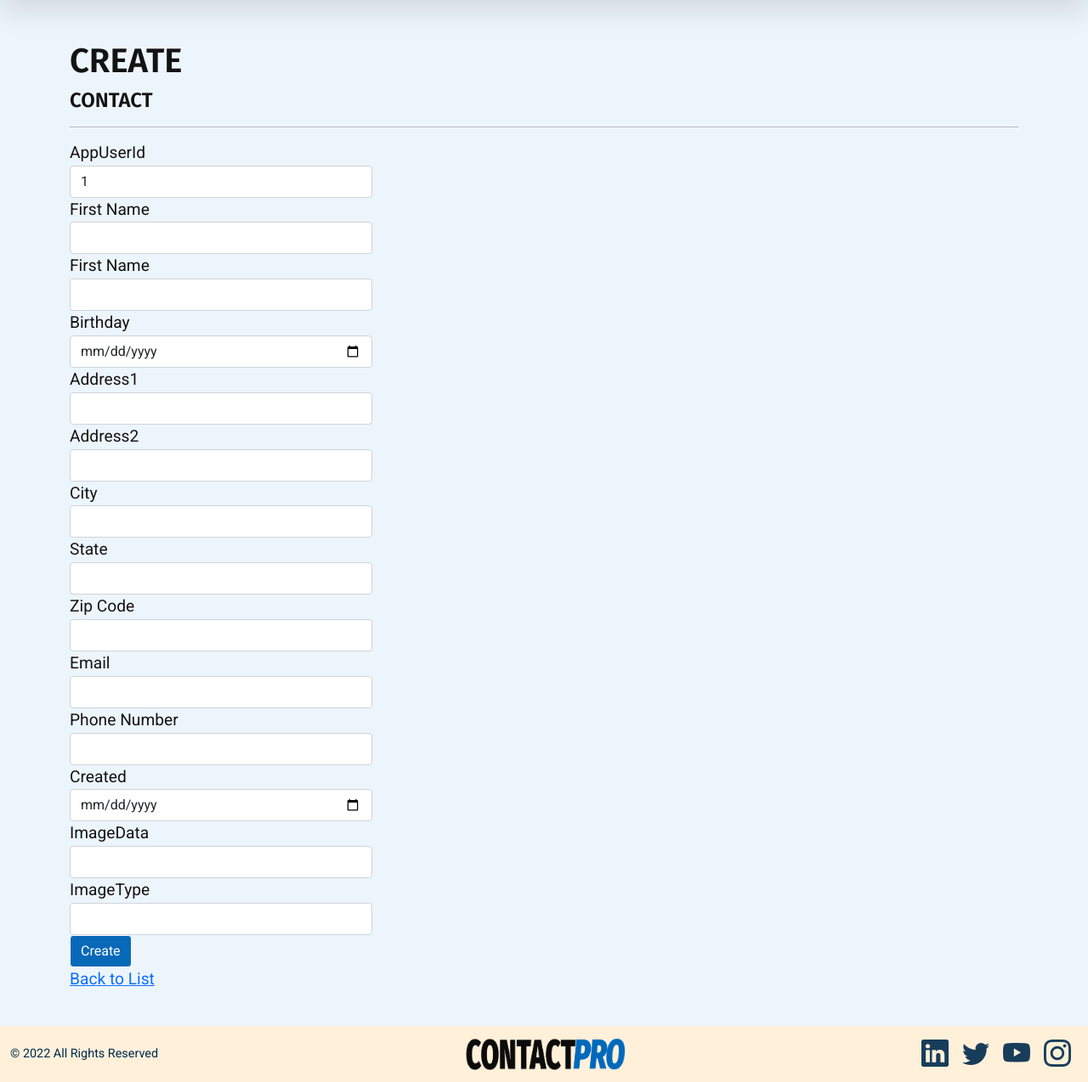
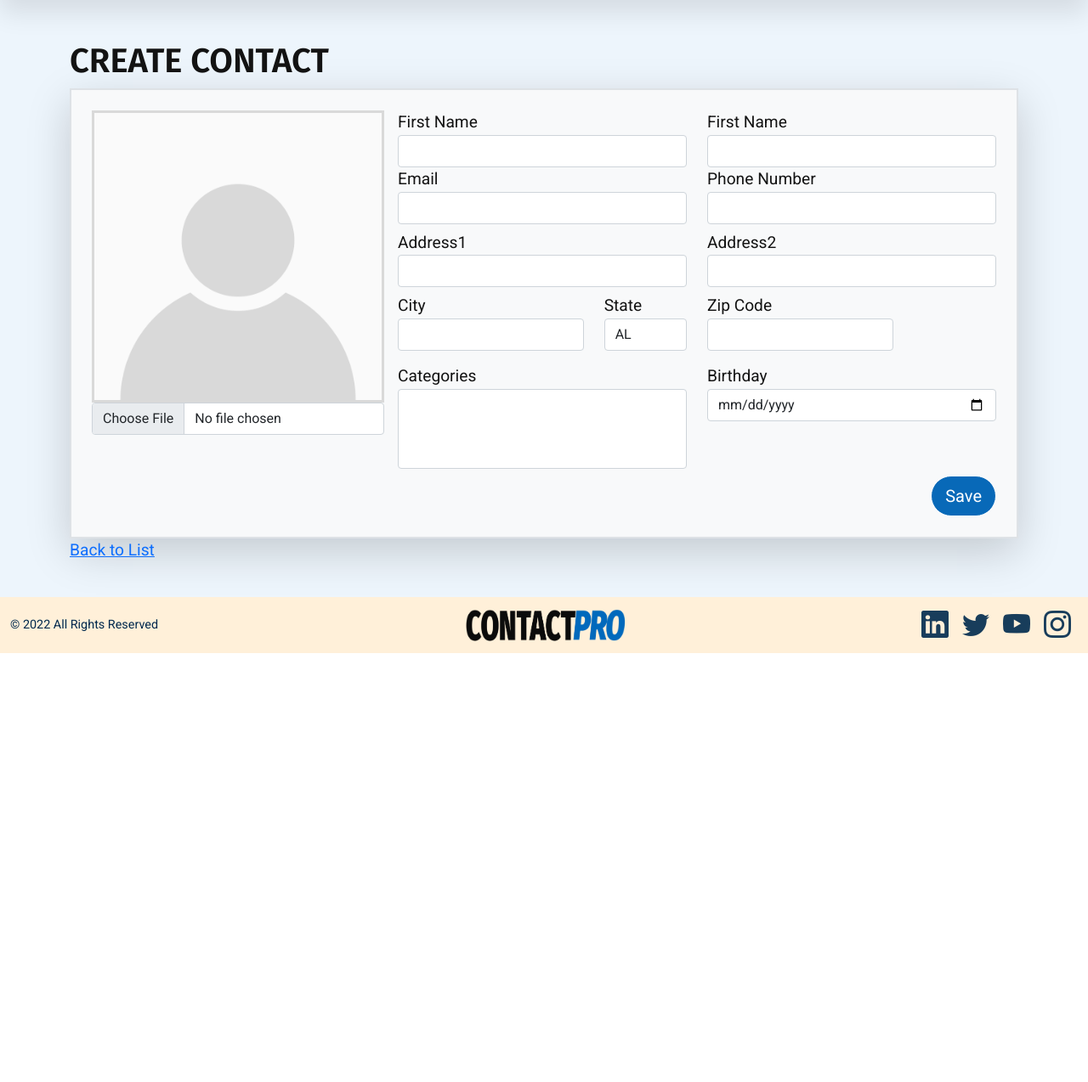
Before and after one commit to Baker-Developer/ContactPro, an ASP.NET Core app: page /Contacts/Create in a window 1280 px wide. Shown: the part 72-1346 px from the top of the page at 85% size. After the commit the page ends 841 px from the top, so only its background shows below. Run offline with ASP.NET Core 8, Linux system fonts and the light colour scheme; the visitor is signed in with stand-in values (Sample User, id 1); lists and menus that the app fills with data are empty; some libraries are stand-ins or nearby versions.

Commit message:
More Features Added

```diff
--- a/Controllers/ContactsController.cs
+++ b/Controllers/ContactsController.cs
@@ -8,6 +8,8 @@
 using Microsoft.AspNetCore.Identity;
 using Microsoft.AspNetCore.Authorization;
 using ContactPro.Data;
+using ContactPro.Enums;
+using ContactPro.Services.Interfaces;
 using ContactPro.Models;
 
 namespace ContactPro.Controllers
@@ -15,10 +17,16 @@
     public class ContactsController : Controller
     {
         private readonly ApplicationDbContext _context;
+        private readonly UserManager<AppUser> _userManager;
+        private readonly IImageService _imageService;
 
-        public ContactsController(ApplicationDbContext context)
+
+        public ContactsController(ApplicationDbContext context,
+            UserManager<AppUser> userManager, IImageService imageService)
         {
             _context = context;
+            _userManager = userManager;
+            _imageService = imageService;
         }
 
         // GET: Contacts
@@ -54,25 +62,43 @@
         public IActionResult Create()
         {
             ViewData["AppUserId"] = new SelectList(_context.Users, "Id", "Id");
+            ViewData["StatesList"] = new SelectList(Enum.GetValues(typeof(States)));
+
             return View();
         }
 
         // POST: Contacts/Create
-        // To protect from overposting attacks, enable the specific properties you want to bind to.
-        // For more details, see http://go.microsoft.com/fwlink/?LinkId=317598.
         [HttpPost]
         [ValidateAntiForgeryToken]
         [Authorize]
-        public async Task<IActionResult> Create([Bind("Id,AppUserId,FirstName,LastName,BirthDate,Address1,Address2,City,State,ZipCode,Email,PhoneNumber,Created,ImageData,ImageType")] Contact contact)
+        public async Task<IActionResult> Create([Bind("Id,FirstName,LastName,BirthDate,Address1,Address2,City,State,ZipCode,Email,PhoneNumber,ImageFile")] Contact contact)
         {
+
+            ModelState.Remove("AppUserId");
+
             if (ModelState.IsValid)
             {
+                contact.AppUserId = _userManager.GetUserId(User);
+                contact.Created = DateTime.SpecifyKind(DateTime.Now, DateTimeKind.Utc);
+
+                if (contact.BirthDate != null)
+                {
+                    contact.BirthDate = DateTime.SpecifyKind(contact.BirthDate.Value, DateTimeKind.Utc);
+                }
+
+                if (contact.ImageFile != null)
+                {
+                    contact.ImageData = await _imageService.ConvertFileToByteArrayAsync(contact.ImageFile);
+                    contact.ImageType = contact.ImageFile.ContentType;
+                }
+
+
                 _context.Add(contact);
                 await _context.SaveChangesAsync();
                 return RedirectToAction(nameof(Index));
             }
-            ViewData["AppUserId"] = new SelectList(_context.Users, "Id", "Id", contact.AppUserId);
-            return View(contact);
+
+            return RedirectToAction(nameof(Index));
         }
 
         // GET: Contacts/Edit/5
@@ -172,7 +198,7 @@
 
         private bool ContactExists(int id)
         {
-          return _context.Contacts.Any(e => e.Id == id);
+            return _context.Contacts.Any(e => e.Id == id);
         }
     }
 }
--- a/Enum/States.cs
+++ b/Enums/States.cs
@@ -1,4 +1,4 @@
-namespace ContactPro.Enum
+namespace ContactPro.Enums
 {
     public enum States
     {
--- a/Models/Contact.cs
+++ b/Models/Contact.cs
@@ -1,6 +1,6 @@
 using System.ComponentModel.DataAnnotations;
 using System.ComponentModel.DataAnnotations.Schema;
-using ContactPro.Enum;
+using ContactPro.Enums;
 namespace ContactPro.Models
 {
     public class Contact
--- a/Program.cs
+++ b/Program.cs
@@ -1,5 +1,7 @@
 using ContactPro.Data;
 using ContactPro.Models;
+using ContactPro.Services;
+using ContactPro.Services.Interfaces;
 using Microsoft.AspNetCore.Identity;
 using Microsoft.EntityFrameworkCore;
 using System.Runtime;
@@ -17,6 +19,9 @@
 builder.Services.AddDefaultIdentity<AppUser>(options => options.SignIn.RequireConfirmedAccount = true)
     .AddEntityFrameworkStores<ApplicationDbContext>();
 builder.Services.AddControllersWithViews();
+
+// Custom Services
+builder.Services.AddScoped<IImageService, ImageService>();
 
 var app = builder.Build();
 
--- a/Views/Contacts/Create.cshtml
+++ b/Views/Contacts/Create.cshtml
@@ -4,94 +4,96 @@
     ViewData["Title"] = "Create";
 }
 
-<h1>Create</h1>
+<h1>CREATE CONTACT</h1>
+<div class="p-3 border border-2 shadow-lg bg-light">
+    <form asp-action="Create" asp-controller="Contacts" enctype="multipart/form-data">
+        <div class="row g-3 p-2">
 
-<h4>Contact</h4>
-<hr />
+            <div class="col-12 col-lg-4">
+                <div class="square-img-container" style="border-image:round;">
+                    <img id="contactImage" class="square-img" src="~/img/DefaultContactImage.png">
+                </div>
+                <div>
+                    <input asp-for="ImageFile" class="form-control" accept=".png,.jpg,.jpeg,.gif" onchange="document.getElementById('contactImage').src = window.URL.createObjectURL(this.files[0])" />
+                    <span asp-validation-for="ImageFile" class="text-danger"></span>
+                </div>
+            </div>
+
+            <div class="col-12 col-lg-8">
                 <div class="row">
-    <div class="col-md-4">
-        <form asp-action="Create">
-            <div asp-validation-summary="ModelOnly" class="text-danger"></div>
-            <div class="form-group">
-                <label asp-for="AppUserId" class="control-label"></label>
-                <select asp-for="AppUserId" class ="form-control" asp-items="ViewBag.AppUserId"></select>
-            </div>
-            <div class="form-group">
+                    <div class="col-12 col-lg-6 ">
                         <label asp-for="FirstName" class="control-label"></label>
                         <input asp-for="FirstName" class="form-control" />
                         <span asp-validation-for="FirstName" class="text-danger"></span>
                     </div>
-            <div class="form-group">
+                    <div class="col-12 col-lg-6 ">
                         <label asp-for="LastName" class="control-label"></label>
                         <input asp-for="LastName" class="form-control" />
                         <span asp-validation-for="LastName" class="text-danger"></span>
                     </div>
-            <div class="form-group">
+                    <div class="col-12 col-lg-6">
+                        <label asp-for="Email" class="control-label"></label>
+                        <input asp-for="Email" class="form-control" />
+                        <span asp-validation-for="Email" class="text-danger"></span>
+                    </div>
+                    <div class="col-12 col-lg-6">
+                        <label asp-for="PhoneNumber" class="control-label"></label>
+                        <input asp-for="PhoneNumber" class="form-control" />
+                        <span asp-validation-for="PhoneNumber" class="text-danger"></span>
+                    </div>
+                    <div class="col-12 col-lg-6 mt-2">
+                        <label asp-for="Address1" class="control-label"></label>
+                        <input asp-for="Address1" class="form-control" />
+                        <span asp-validation-for="Address1" class="text-danger"></span>
+                    </div>
+                    <div class="col-12 col-lg-6 mt-2">
+                        <label asp-for="Address2" class="control-label"></label>
+                        <input asp-for="Address2" class="form-control" />
+                        <span asp-validation-for="Address2" class="text-danger"></span>
+                    </div>
+                    <div class="col-12 col-lg-4 mt-2">
+                        <label asp-for="City" class="control-label"></label>
+                        <input asp-for="City" class="form-control" />
+                        <span asp-validation-for="City" class="text-danger"></span>
+                    </div>
+                    <div class="col-12 col-lg-2 mt-2">
+                        <label asp-for="State" class="control-label"></label>
+
+                        <select asp-for="State" class="form-control" asp-items="ViewBag.StatesList"></select>
+
+                        <span asp-validation-for="State" class="text-danger"></span>
+                    </div>
+                    <div class="col-12 col-lg-4 mt-2">
+                        <label asp-for="ZipCode" class="control-label"></label>
+                        <input asp-for="ZipCode" class="form-control" />
+                        <span asp-validation-for="ZipCode" class="text-danger"></span>
+                    </div>
+                    <div class="col-12 col-lg-6 mt-3">
+                        <label asp-for="Categories" class="control-label">Categories</label>
+                        <select name="CategoryList" class="form-control" asp-items="ViewBag.CategoryList" multiple></select>
+                    </div>
+                    <div class="col-12 col-lg-6 mt-3">
                         <label asp-for="BirthDate" class="control-label"></label>
                         <input asp-for="BirthDate" class="form-control" />
                         <span asp-validation-for="BirthDate" class="text-danger"></span>
                     </div>
-            <div class="form-group">
-                <label asp-for="Address1" class="control-label"></label>
-                <input asp-for="Address1" class="form-control" />
-                <span asp-validation-for="Address1" class="text-danger"></span>
+
+                    <div class="col-12 d-flex justify-content-end mt-2">
+                        <button type="submit"  class="btn btn-lg btn-primary rounded-pill">Save</button>
                     </div>
-            <div class="form-group">
-                <label asp-for="Address2" class="control-label"></label>
-                <input asp-for="Address2" class="form-control" />
-                <span asp-validation-for="Address2" class="text-danger"></span>
                 </div>
-            <div class="form-group">
-                <label asp-for="City" class="control-label"></label>
-                <input asp-for="City" class="form-control" />
-                <span asp-validation-for="City" class="text-danger"></span>
             </div>
-            <div class="form-group">
-                <label asp-for="State" class="control-label"></label>
-                <select asp-for="State" class="form-control"></select>
-                <span asp-validation-for="State" class="text-danger"></span>
-            </div>
-            <div class="form-group">
-                <label asp-for="ZipCode" class="control-label"></label>
-                <input asp-for="ZipCode" class="form-control" />
-                <span asp-validation-for="ZipCode" class="text-danger"></span>
-            </div>
-            <div class="form-group">
-                <label asp-for="Email" class="control-label"></label>
-                <input asp-for="Email" class="form-control" />
-                <span asp-validation-for="Email" class="text-danger"></span>
-            </div>
-            <div class="form-group">
-                <label asp-for="PhoneNumber" class="control-label"></label>
-                <input asp-for="PhoneNumber" class="form-control" />
-                <span asp-validation-for="PhoneNumber" class="text-danger"></span>
-            </div>
-            <div class="form-group">
-                <label asp-for="Created" class="control-label"></label>
-                <input asp-for="Created" class="form-control" />
-                <span asp-validation-for="Created" class="text-danger"></span>
-            </div>
-            <div class="form-group">
-                <label asp-for="ImageData" class="control-label"></label>
-                <input asp-for="ImageData" class="form-control" />
-                <span asp-validation-for="ImageData" class="text-danger"></span>
-            </div>
-            <div class="form-group">
-                <label asp-for="ImageType" class="control-label"></label>
-                <input asp-for="ImageType" class="form-control" />
-                <span asp-validation-for="ImageType" class="text-danger"></span>
-            </div>
-            <div class="form-group">
-                <input type="submit" value="Create" class="btn btn-primary" />
         </div>
     </form>
 </div>
-</div>
+
 
 <div>
     <a asp-action="Index">Back to List</a>
 </div>
 
 @section Scripts {
-    @{await Html.RenderPartialAsync("_ValidationScriptsPartial");}
+    @{
+        await Html.RenderPartialAsync("_ValidationScriptsPartial");
     }
+    }
--- a/Views/Shared/_LayoutHome.cshtml
+++ b/Views/Shared/_LayoutHome.cshtml
@@ -67,7 +67,7 @@
 
 
     <main class="content" id="mainHero">
-        <section class="container-fluid h-100">
+        <section class="container h-100">
             @RenderBody()
         </section>
     </main>
```
Also changed, not shown: Services/ImageService.cs (added, +43 -0 lines), Services/Interfaces/IImageService.cs (added, +8 -0 lines), wwwroot/img/DefaultContactImage.png (added). Lines whose indentation alone changed are shown as unchanged.
